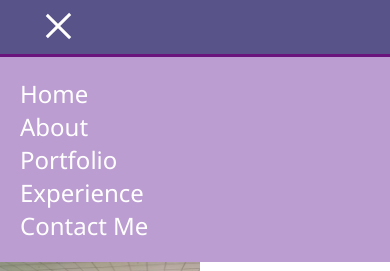
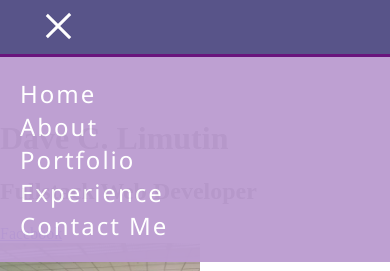
Before and after one commit to lancers2020/htmlcss, a plain HTML site: page HOE_6_html_css/exercise_6.html in a window 390 px wide. Both pictures are taken after a click on the button 61 px from the left and 27 px from the top of the page. Shown: the top 271 px of the page. Drawn offline with Linux system fonts and the light colour scheme.

Commit message:
exercise 6 Nav Bar final output commit

```diff
--- a/HOE_6_html_css/css/main.css
+++ b/HOE_6_html_css/css/main.css
@@ -149,16 +149,27 @@ nav>ul>li>a:hover{
 
 /* navbar-mobile */
 #mobile{
-    display: none;
-}
-#mobile.is-mobile{
     display: block;
+    position: fixed;
+    left: -300px;
+
     z-index: 2;
     background-color: rgb(188, 157, 209);
     padding: 20px 20px;
     font-size: x-large;
     font-family: 'Segoe UI', Tahoma, Geneva, Verdana, sans-serif;
     height: 165px;
+    opacity: 0.97;
+    letter-spacing: 2px;
+    transition-duration: .3s;
+}
+#mobile.is-quit{
+    display: none;
+}
+#mobile.is-mobile{
+    width: 100%;
+    transition-duration: .3s;
+    transform: translateX(300px);
 }
 #mobile>div>a{
     text-decoration: none;
--- a/HOE_6_html_css/main.js
+++ b/HOE_6_html_css/main.js
@@ -1,8 +1,20 @@
 const burger = document.querySelector('.burger');
+const mobile = document.querySelector('#mobile');
+const quit = document.querySelector('.page-wrapper');
 burger.addEventListener('click', function(){
     this.classList.toggle('is-active');
+    mobile.classList.toggle('is-mobile');
 })
-function mobileNav(){
-    const nav = document.getElementById('mobile');
-    nav.classList.toggle('is-mobile');
-}
+quit.addEventListener('click', function(){
+    mobile.classList.remove('is-mobile');
+    burger.classList.remove('is-active');
+})
+
+// function mobileNav(){
+//     const nav = document.getElementById('mobile');
+//     nav.classList.toggle('is-mobile');
+// }
+// function mobileNavQuit(){
+//     const quit = document.getElementsByClassName('page-wrapper');
+//     quit.classList.toggle('quit');
+// }
```
